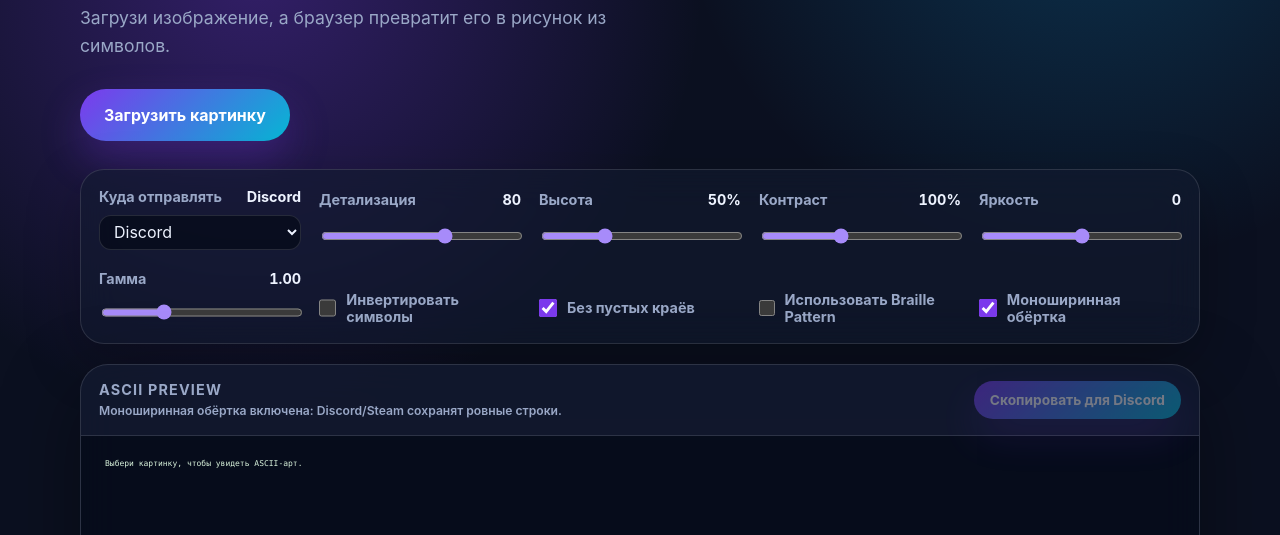
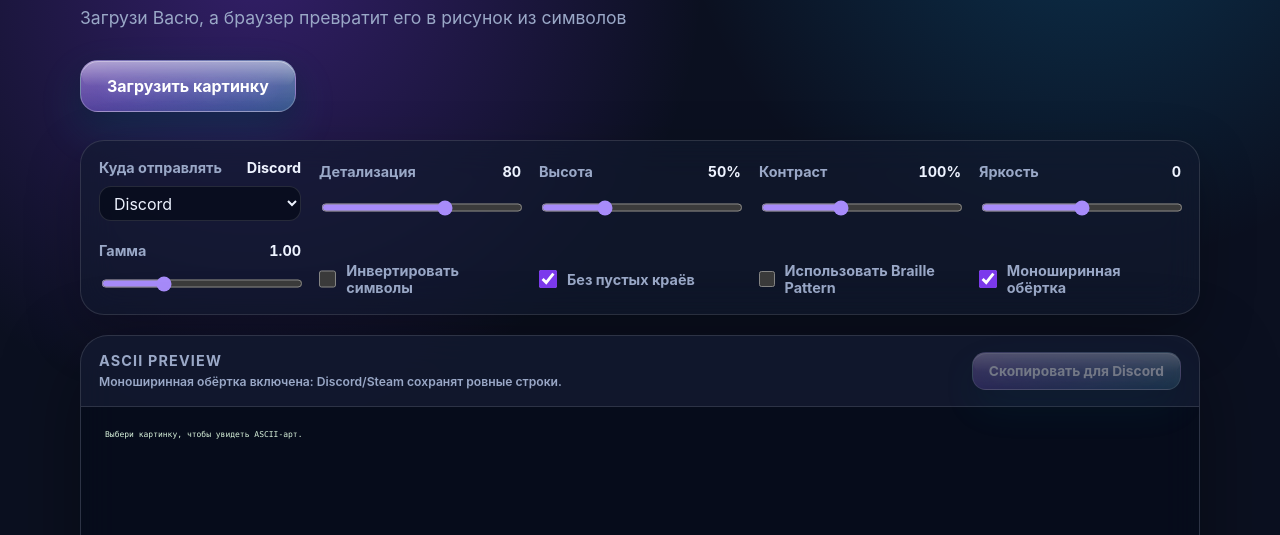
Before and after one commit to Arsterenaldi/bimba-patotofel-render, a plain HTML site: page index.html in a window 1280 px wide. Shown: the part 265-800 px from the top of the page. Drawn offline with nearby package versions, Linux system fonts and the light colour scheme.

Commit message:
feat: changed style of buttons

```diff
--- a/index.html
+++ b/index.html
@@ -14,7 +14,7 @@
       <p class="eyebrow">Potatofel ASCII renderer</p>
       <h1>Генератор текстового Васи 👀(ASCII)</h1>
       <p class="subtitle">
-        Загрузи изображение, а браузер превратит его в рисунок из символов.
+        Загрузи Васю, а браузер превратит его в рисунок из символов
       </p>
 
       <label class="upload-button">
--- a/style.css
+++ b/style.css
@@ -60,28 +60,61 @@ h1 {
 
 .upload-button,
 .preview-header button {
+  position: relative;
   display: inline-flex;
   align-items: center;
   justify-content: center;
-  border: 0;
-  border-radius: 999px;
+  overflow: hidden;
+  border: 1px solid rgba(255, 255, 255, 0.26);
+  border-radius: 18px;
   font: inherit;
   font-weight: 700;
   color: white;
-  background: linear-gradient(135deg, var(--accent), #06b6d4);
-  box-shadow: 0 18px 42px rgba(124, 58, 237, 0.28);
+  text-shadow: 0 1px 16px rgba(255, 255, 255, 0.28);
+  background:
+    linear-gradient(180deg, rgba(255, 255, 255, 0.32), rgba(255, 255, 255, 0.08)),
+    linear-gradient(135deg, rgba(124, 58, 237, 0.46), rgba(6, 182, 212, 0.28));
+  box-shadow:
+    inset 0 1px 0 rgba(255, 255, 255, 0.55),
+    inset 0 -18px 34px rgba(255, 255, 255, 0.04),
+    0 18px 44px rgba(6, 182, 212, 0.16),
+    0 10px 28px rgba(0, 0, 0, 0.32);
+  backdrop-filter: blur(22px) saturate(170%);
+  -webkit-backdrop-filter: blur(22px) saturate(170%);
   cursor: pointer;
-  transition: transform 180ms ease, opacity 180ms ease;
+  transition: transform 180ms ease, border-color 180ms ease, box-shadow 180ms ease, opacity 180ms ease;
+}
+
+.upload-button::before,
+.preview-header button::before {
+  position: absolute;
+  inset: 1px 1px auto;
+  height: 48%;
+  border-radius: 16px 16px 10px 10px;
+  background: linear-gradient(180deg, rgba(255, 255, 255, 0.34), rgba(255, 255, 255, 0));
+  content: "";
+  pointer-events: none;
 }
 
 .upload-button {
   min-height: 52px;
-  padding: 0 24px;
+  padding: 0 26px;
 }
 
 .upload-button:hover,
 .preview-header button:hover:not(:disabled) {
   transform: translateY(-2px);
+  border-color: rgba(255, 255, 255, 0.42);
+  box-shadow:
+    inset 0 1px 0 rgba(255, 255, 255, 0.7),
+    inset 0 -18px 34px rgba(255, 255, 255, 0.06),
+    0 22px 54px rgba(6, 182, 212, 0.22),
+    0 14px 34px rgba(0, 0, 0, 0.38);
+}
+
+.upload-button:active,
+.preview-header button:active:not(:disabled) {
+  transform: translateY(0) scale(0.99);
 }
 
 .upload-button input {
@@ -204,6 +237,7 @@ h1 {
 .preview-header button {
   min-height: 38px;
   padding: 0 16px;
+  border-radius: 14px;
   font-size: 0.86rem;
 }
 
```
